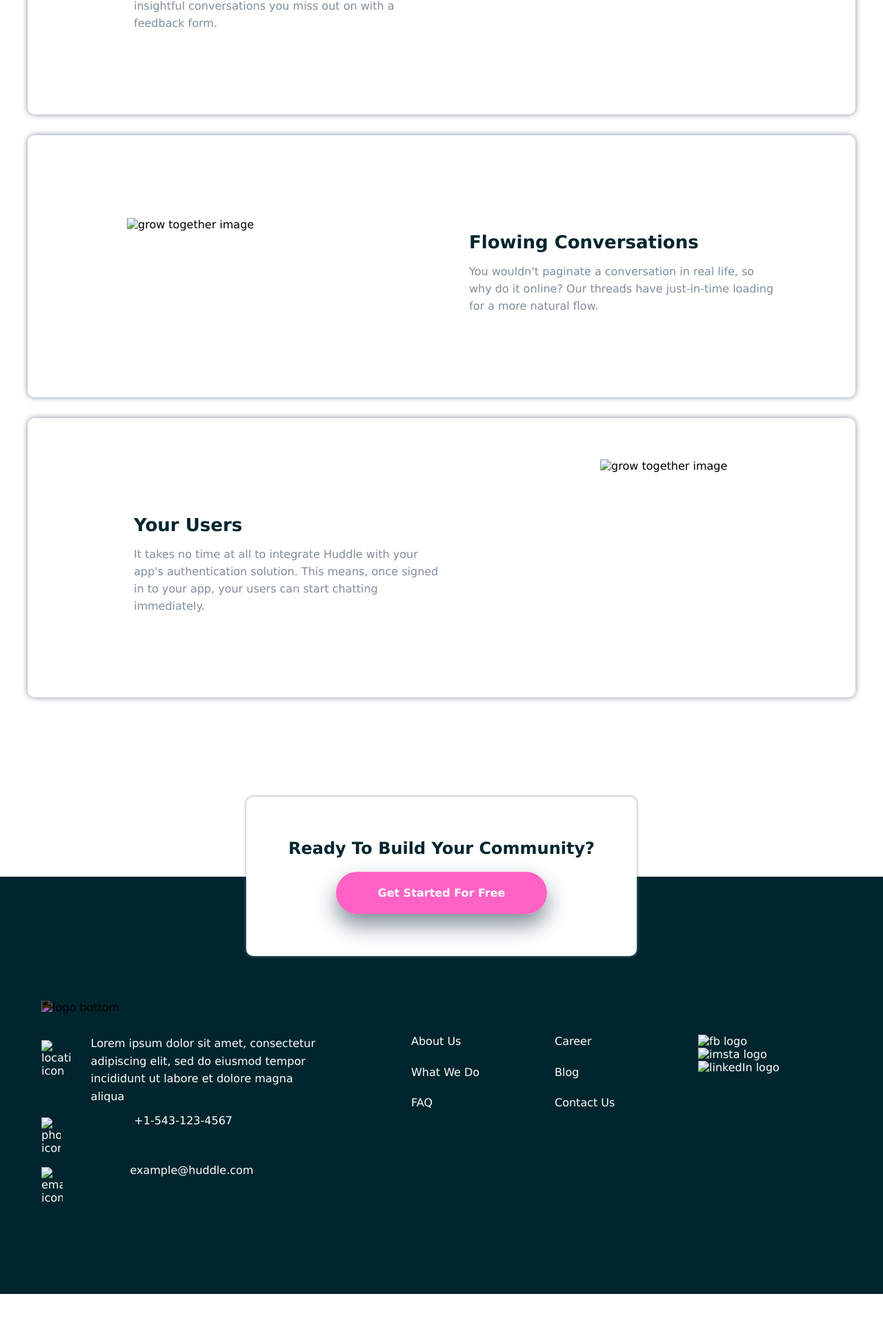
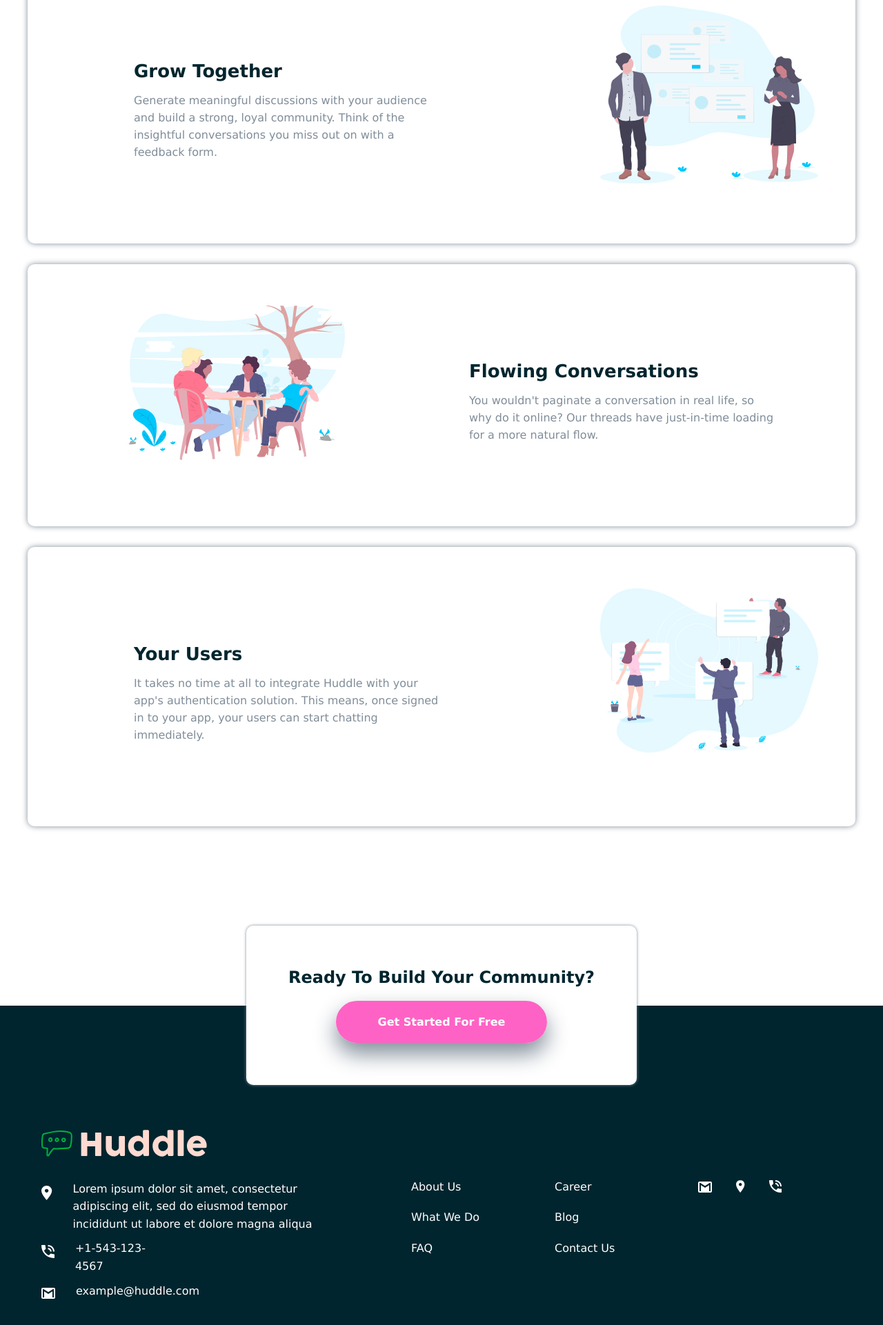
Before and after one commit to KelzangUD/huddle-landing-page, a plain HTML site: page index.html in a window 1280 px wide. Shown: the part 861-2782 px from the top of the page at 69% size. Before the commit the page ends 2737 px from the top, so only its background shows below. Drawn offline with Linux system fonts and the light colour scheme.

Commit message:
Update index.html

```diff
--- a/index.html
+++ b/index.html
@@ -14,9 +14,9 @@
 </head>
 <body>
   <header>
-    <img src="images/bg-hero-desktop.svg" alt="background image" class="background-image">
+    <img src="bg-hero-desktop.svg" alt="background image" class="background-image">
     <div class="row">
-      <img src="images/logo.svg" alt="logo" class="logo">
+      <img src="logo.svg" alt="logo" class="logo">
       <a href="#" class="btn">Try It Free</a>
     </div>
     <div class="row-content">
@@ -27,7 +27,7 @@
         <a href="#" class="btn--pink">Get Started For Free</a>
       </div>
       <div class="col-1-of-2">
-        <img src="images/illustration-mockups.svg" alt="mockup image" class="mockup">
+        <img src="illustration-mockups.svg" alt="mockup image" class="mockup">
       </div>
     </div>
   </header>
@@ -42,14 +42,14 @@
           </div>
         </div>
         <div class="col">
-          <img src="images/illustration-grow-together.svg" alt="grow together image" class="img-r">
+          <img src="illustration-grow-together.svg" alt="grow together image" class="img-r">
         </div>
       </div>
     </section>
     <section class="container">
       <div class="row-info">
         <div class="col">
-          <img src="images/illustration-flowing-conversation.svg" alt="grow together image" class="img-l">
+          <img src="illustration-flowing-conversation.svg" alt="grow together image" class="img-l">
         </div>
         <div class="col">
           <div class="text text-r">
@@ -70,7 +70,7 @@
           </div>
         </div>
         <div class="col">
-          <img src="images/illustration-your-users.svg" alt="grow together image" class="img-r">
+          <img src="illustration-your-users.svg" alt="grow together image" class="img-r">
         </div>
       </div>
     </section>
@@ -80,20 +80,20 @@
     </section>
   </main>
   <footer>
-    <img src="images/logo.svg" alt="logo bottom" class="logo-bottom">
+    <img src="logo.svg" alt="logo bottom" class="logo-bottom">
     <div class="row-footer">
       <div class="col-2">
         <div class="content">
-          <img src="images/icon-location.svg" alt="location icon">
+          <img src="icon-location.svg" alt="location icon">
           <p>Lorem ipsum dolor sit amet, consectetur adipiscing elit, sed do eiusmod tempor
           incididunt ut labore et dolore magna aliqua</p>
         </div>
         <div class="content">
-          <img src="images/icon-phone.svg" alt="phone icon">
+          <img src="icon-phone.svg" alt="phone icon">
           <p>+1-543-123-4567</p>
         </div>
         <div class="content">
-          <img src="images/icon-email.svg" alt="email icon">
+          <img src="icon-email.svg" alt="email icon">
           <p>example@huddle.com</p>
         </div>
       </div>
@@ -108,9 +108,9 @@
         <p>Contact Us</p>
       </div>
       <div class="col-1">
-        <img src="images/icon-email.svg" alt="fb logo" class="social-icon">
-        <img src="images/icon-location.svg" alt="imsta logo" class="social-icon">
-        <img src="images/icon-phone.svg" alt="linkedIn logo" class="social-icon">
+        <img src="icon-email.svg" alt="fb logo" class="social-icon">
+        <img src="icon-location.svg" alt="imsta logo" class="social-icon">
+        <img src="icon-phone.svg" alt="linkedIn logo" class="social-icon">
       </div>
     </div>
   </footer>
```
